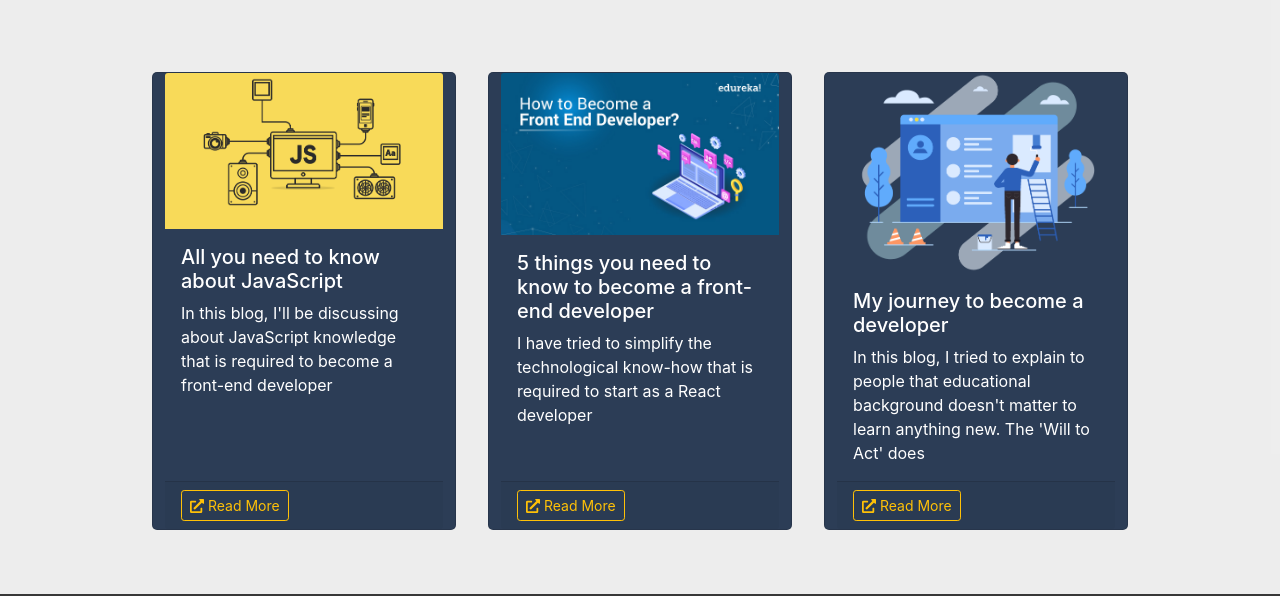
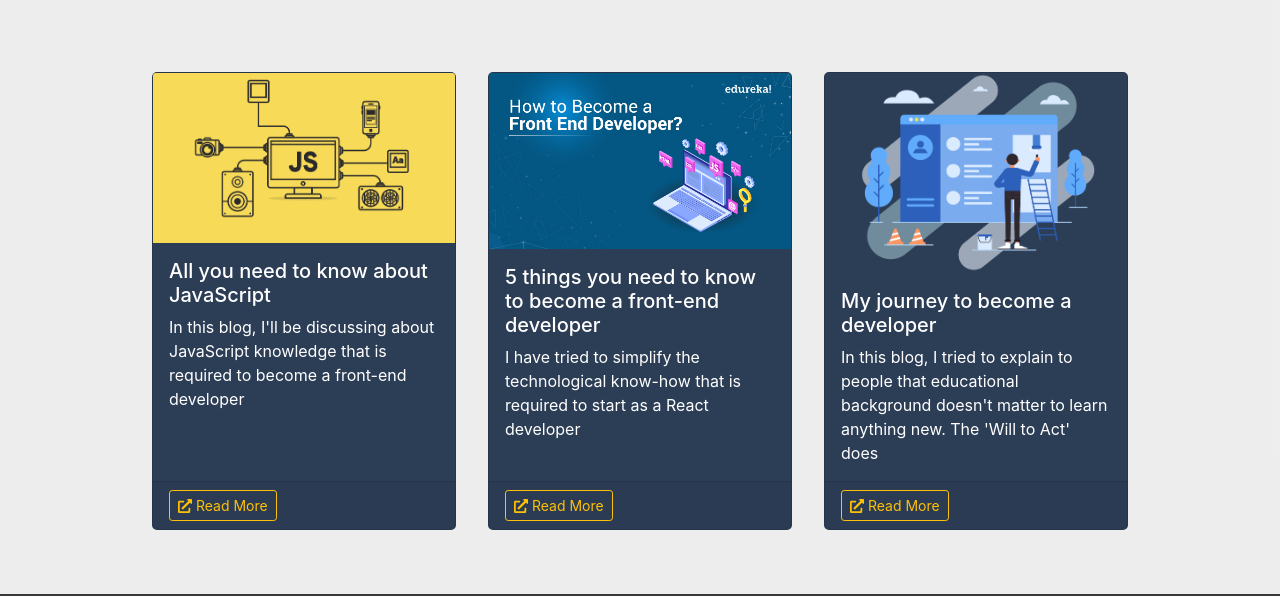
Before and after one commit to MK-Khan123/portfolio-website, a React (Create React App) app: page / in a window 1280 px wide. Shown: the part 1579-2175 px from the top of the page. Built offline with nearby package versions, Linux system fonts and the light colour scheme.

Commit message:
alignments corrected

```diff
--- a/src/components/Blogs/Blogs.js
+++ b/src/components/Blogs/Blogs.js
@@ -15,8 +15,7 @@ const Blogs = () => {
             <Navbar />
             <div className='container'>
                 <h2 className='pt-5 text-center'>My blogs (not published yet)</h2>
-                <div className='d-flex justify-content-center'>
-                    <div className='row'>
+                <div className='d-flex justify-content-center flex-wrap'>
 
                     {/* 1st Blog */}
                     <div className="card m-3 blog-card text-white blogCardStyle" style={{ width: "18rem", backgroundColor: 'rgba(23, 42, 69, 0.9)' }}>
@@ -69,7 +68,6 @@ const Blogs = () => {
                 </div>
             </div>
         </div>
-        </div>
     );
 };
 
--- a/src/components/Home/BlogSection/BlogSection.js
+++ b/src/components/Home/BlogSection/BlogSection.js
@@ -10,8 +10,7 @@ const BlogSection = () => {
     return (
         <div style={{ backgroundColor: 'rgba(85, 85, 85, 0.1)' }} className='pb-5'>
             <h2 className='p-5 text-center'>My blogs (not published yet)</h2>
-            <div className='d-flex justify-content-center'>
-                <div className='row'>
+            <div className='d-flex justify-content-center flex-wrap'>
 
                 {/* 1st Blog */}
                 <div className="card m-3 blog-card text-white blogStyle" style={{ width: "19rem", backgroundColor: 'rgba(23, 42, 69, 0.9)' }}>
@@ -63,7 +62,6 @@ const BlogSection = () => {
                 {/* Blogs Ended */}
             </div>
         </div>
-        </div>
     );
 };
 
--- a/src/components/Home/ProjectSection/ProjectSection.js
+++ b/src/components/Home/ProjectSection/ProjectSection.js
@@ -35,13 +35,12 @@ const ProjectSection = () => {
     return (
         <div style={{ backgroundColor: 'rgba(85, 85, 85, 0.1)' }}>
             <h2 className='text-center p-5'>My Projects</h2>
-            <div className='d-flex justify-content-center'>
-                <div className='row'>
+            <div className='d-flex justify-content-center flex-wrap'>
                 {
                     projects.map(project => {
                         const { projectImg, projectTitle, projectDescription, codeLink, liveSite, id } = project;
                         return (
-                                <div key={id} className="card m-3 project-card text-white projectCardStyle" style={{ width: "19rem", backgroundColor: 'rgba(23, 42, 69, 0.9)' }}>
+                            <div key={id} className="card m-3 project-card text-white projectCardStyle" style={{ flexBasis: "19rem", backgroundColor: 'rgba(23, 42, 69, 0.9)' }}>
                                 <img src={projectImg} className="card-img-top" alt="..." />
                                 <div className="card-body">
                                     <h5 className="card-title">{projectTitle}</h5>
@@ -71,7 +70,6 @@ const ProjectSection = () => {
                 }
             </div>
         </div>
-        </div>
     );
 };
 
```
Lines whose indentation alone changed are shown as unchanged.
